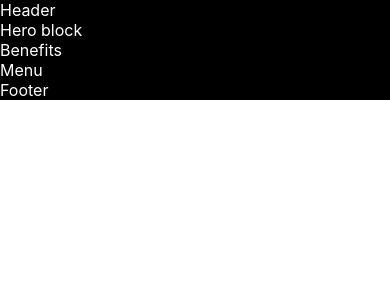
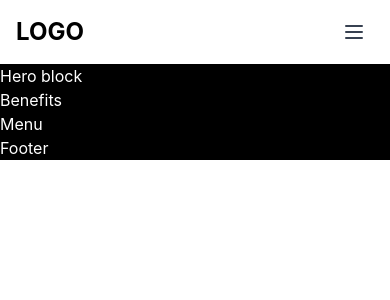
Before and after one commit to georgeboozin/easy-meal, a Next.js app: page / in a window 390 px wide. Shown: the top 300 px of the page. Built offline with nearby package versions, Linux system fonts and the light colour scheme.

Commit message:
add tailwind

```diff
--- a/package.json
+++ b/package.json
@@ -17,8 +17,11 @@
     "@types/node": "17.0.41",
     "@types/react": "18.0.12",
     "@types/react-dom": "18.0.5",
+    "autoprefixer": "^10.4.8",
     "eslint": "8.17.0",
     "eslint-config-next": "12.1.6",
+    "postcss": "^8.4.16",
+    "tailwindcss": "^3.1.8",
     "typescript": "4.7.3"
   }
 }
--- /dev/null
+++ b/postcss.config.js
@@ -0,0 +1,6 @@
+module.exports = {
+  plugins: {
+    tailwindcss: {},
+    autoprefixer: {},
+  },
+}
--- a/src/components/Header/Header.tsx
+++ b/src/components/Header/Header.tsx
@@ -1,7 +1,80 @@
+import { useState } from "react";
 import styles from "./Header.module.css";
 
 interface Props {}
 
 export const Header = ({}: Props) => {
-  return <header className={styles.root}>Header</header>;
+  const [navbar, setNavbar] = useState(false);
+
+  return (
+    <nav className="w-full bg-white shadow">
+      <div className="justify-between px-4 mx-auto lg:max-w-7xl md:items-center md:flex md:px-8">
+        <div>
+          <div className="flex items-center justify-between py-3 md:py-5 md:block">
+            <a href="javascript:void(0)">
+              <h2 className="text-2xl font-bold">LOGO</h2>
+            </a>
+            <div className="md:hidden">
+              <button
+                className="p-2 text-gray-700 rounded-md outline-none focus:border-gray-400 focus:border"
+                onClick={() => setNavbar(!navbar)}
+              >
+                {navbar ? (
+                  <svg
+                    xmlns="http://www.w3.org/2000/svg"
+                    className="w-6 h-6"
+                    viewBox="0 0 20 20"
+                    fill="currentColor"
+                  >
+                    <path
+                      fillRule="evenodd"
+                      d="M4.293 4.293a1 1 0 011.414 0L10 8.586l4.293-4.293a1 1 0 111.414 1.414L11.414 10l4.293 4.293a1 1 0 01-1.414 1.414L10 11.414l-4.293 4.293a1 1 0 01-1.414-1.414L8.586 10 4.293 5.707a1 1 0 010-1.414z"
+                      clipRule="evenodd"
+                    />
+                  </svg>
+                ) : (
+                  <svg
+                    xmlns="http://www.w3.org/2000/svg"
+                    className="w-6 h-6"
+                    fill="none"
+                    viewBox="0 0 24 24"
+                    stroke="currentColor"
+                    strokeWidth={2}
+                  >
+                    <path
+                      strokeLinecap="round"
+                      strokeLinejoin="round"
+                      d="M4 6h16M4 12h16M4 18h16"
+                    />
+                  </svg>
+                )}
+              </button>
+            </div>
+          </div>
+        </div>
+        <div>
+          <div
+            className={`flex-1 justify-self-center pb-3 mt-8 md:block md:pb-0 md:mt-0 ${
+              navbar ? "block" : "hidden"
+            }`}
+          >
+            <ul className="items-center justify-center space-y-8 md:flex md:space-x-6 md:space-y-0">
+              <li className="text-gray-600 hover:text-blue-600">
+                <a href="javascript:void(0)">Home</a>
+              </li>
+              <li className="text-gray-600 hover:text-blue-600">
+                <a href="javascript:void(0)">Blog</a>
+              </li>
+              <li className="text-gray-600 hover:text-blue-600">
+                <a href="javascript:void(0)">About US</a>
+              </li>
+              <li className="text-gray-600 hover:text-blue-600">
+                <a href="javascript:void(0)">Contact US</a>
+              </li>
+            </ul>
+          </div>
+        </div>
+      </div>
+    </nav>
+  );
 };
--- a/src/styles/globals.css
+++ b/src/styles/globals.css
@@ -1,3 +1,6 @@
+@tailwind base;
+@tailwind components;
+@tailwind utilities;
 
 :root {
 	--kit-font-primary: Avenir, system-ui, sans-serif;
--- /dev/null
+++ b/tailwind.config.js
@@ -0,0 +1,11 @@
+/** @type {import('tailwindcss').Config} */
+module.exports = {
+  content: [
+    "./src/pages/**/*.{js,ts,jsx,tsx}",
+    "./src/components/**/*.{js,ts,jsx,tsx}",
+  ],
+  theme: {
+    extend: {},
+  },
+  plugins: [],
+};
```
Also changed, not shown: 1 other file (tests, documents, lock files or other folders).
